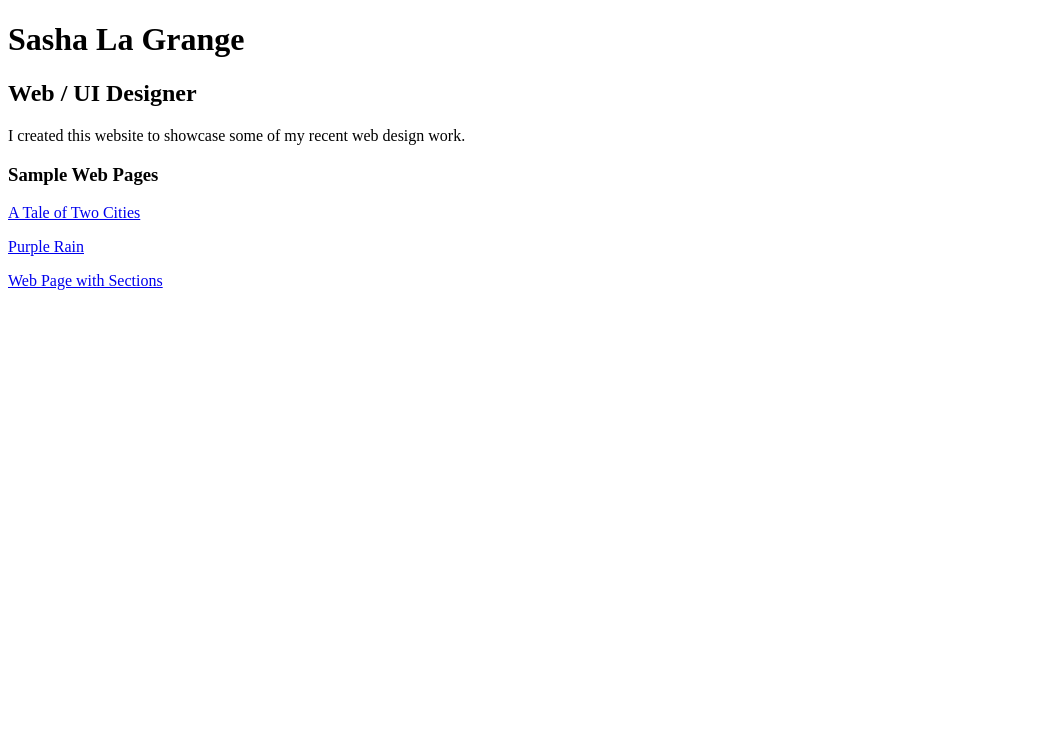
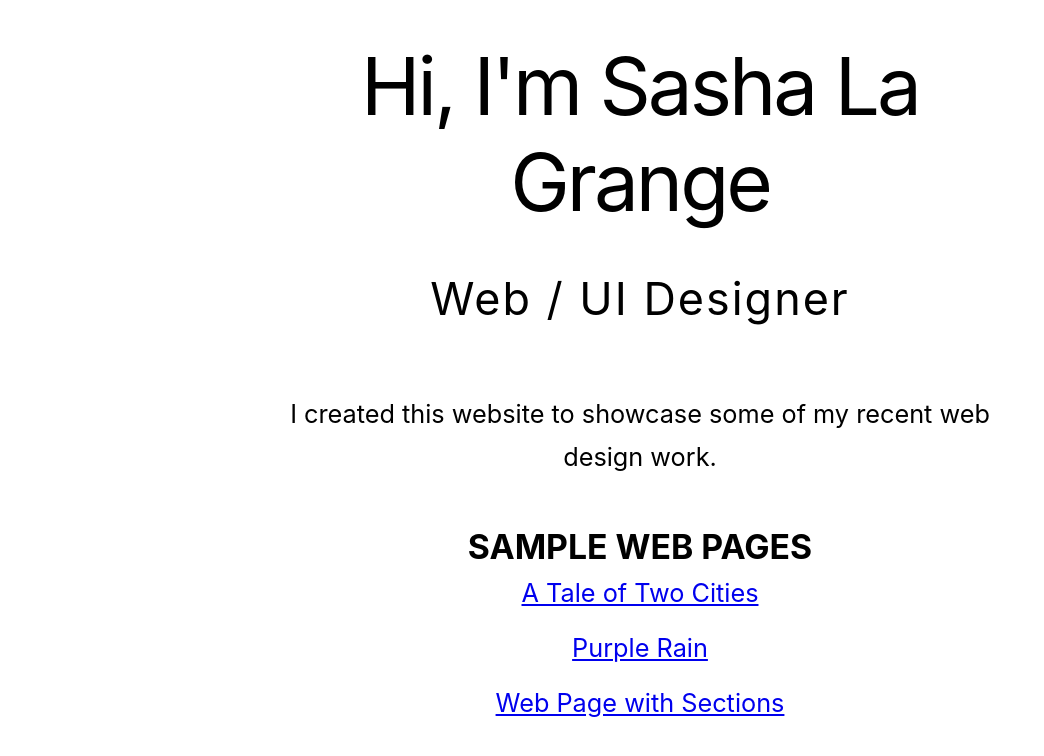
Before and after one commit to sashalagrange/sashalagrange.github.io, a plain HTML site: page index.html in a window 1280 px wide. Shown: the whole page, without its empty margins (0-1044 px from the left). Drawn offline with Linux system fonts and the light colour scheme.

Commit message:
Add files via upload

```diff
--- /dev/null
+++ b/assets/css/global.css
@@ -0,0 +1,130 @@
+/*  ============= WEB BROWSER RESETS ============ */
+* { margin: 0; padding: 0; border: none }
+*, *::before, *::after { box-sizing: border-box }
+html { height: 100%; font-size: 100%; font: inherit; vertical-align: baseline;
+scroll-behavior: smooth; scroll-padding-top: 20px }
+body { line-height: 1.5; min-height: 100vh }
+img { width: 100%; height: auto }
+@media (max-width: 767px ) { body { text-rendering: optimizeSpeed } }
+@media (min-width: 768px ) { body { text-rendering: optimizeLegibility } }
+
+
+/* ============ CUSTOM PROPERTIES ============  */
+
+:root {
+
+    /* Alternatives to default sans-serif font */
+    --font-sans: -apple-system, system-ui, BlinkMacSystemFont, Segoe UI, Roboto, Helvetica Neue, Fira Sans, Ubuntu, Oxygen, Oxygen Sans, Cantarell, Droid Sans, Apple Color Emoji, Segoe UI Emoji, Segoe UI Emoji, Segoe UI Symbol, Lucida Grande, Helvetica, Arial, sans-serif;
+
+     /* Alternatives to default serif font */
+    --font-serif: Cambria, "Hoefler Text", Utopia, "Liberation Serif", "Nimbus Roman No9 L Regular", Times, "Times New Roman", serif;
+
+     /* Alternatives to default monospace font */
+    --font-monospace: Menlo, Monaco, Consolas, "Liberation Mono", "Courier New", monospace;
+
+    /* Fluid font size scale */
+    --fs-sm: clamp(0.8rem, 0.17vi + 0.76rem, 0.89rem);
+    --fs-base: clamp(1rem, 0.34vi + 0.91rem, 1.19rem);
+    --fs-md: clamp(1.25rem, 0.61vi + 1.1rem, 1.58rem);
+    --fs-lg: clamp(1.56rem, 1vi + 1.31rem, 2.11rem);
+    --fs-xl: clamp(1.95rem, 1.56vi + 1.56rem, 2.81rem);
+    --fs-xxl: clamp(2.44rem, 2.38vi + 1.85rem, 3.75rem);
+    --fs-xxxl: clamp(3.05rem, 3.54vi + 2.17rem, 5rem);
+
+}
+
+/*  ============== LAYOUT FOR CONTENT CONTAINERS ================= */
+
+nav, header, section, footer { position: relative; display: block }
+header, section, footer { margin-left: auto; margin-right: auto; overflow: hidden }
+/* Under last content item, zero the bottom margin */
+section > *:last-child { margin-bottom: 0 !important }
+
+/*  ====================== HEADER ======================== */
+
+/* Padding around content: laptops / desktops  */
+@media (min-width: 768px) {
+    header {
+        padding-top: 3%;
+        padding-right: 20%;
+        padding-bottom: 0%;
+        padding-left: 20%
+    }
+}
+
+/* Padding around content: mobiles */
+@media (max-width: 767px) {
+    header {
+        padding-top: 5%;
+        padding-right: 5%;
+        padding-bottom: 0%;
+        padding-left: 5%
+    }
+}
+
+/*  ====================== SECTIONS ======================== */
+
+/* Padding around content: laptops / desktops */
+@media (min-width: 768px) {
+    section {
+        padding-top: 4%;
+        padding-right: 20%;
+        padding-bottom: 4%;
+        padding-left: 20%
+    }
+}
+
+/* Padding around content: mobiles */
+@media (max-width: 767px) {
+    section {
+        padding-left: 5%;
+        padding-right: 5%;
+        padding-bottom: 5%;
+        padding-left: 5% }
+}
+
+/* Maximum width of any section */
+section { max-width: 1920px }
+/* Maximum width for contents of any section */
+section > * { max-width: 1600px }
+
+/* When content width < viewport width, equalise spacing at left and right */
+section > * { max-width: 1600px; margin-left: auto; margin-right: auto }
+
+/* ============= TYPOGRAPHY ============ */
+
+body {
+    font-family: var(--font-sans);
+    text-align: center;
+}
+
+h1 {
+    font-size: var(--fs-xxxl);
+    line-height: 1.2;
+    text-align: center;
+    font-weight: normal;
+    letter-spacing: -3px;
+}
+
+h2 {
+    font-size: var(--fs-xl);
+    line-height: 1.2;
+    margin-top: 42px;
+    margin-bottom: 16px;
+    font-weight: normal;
+    letter-spacing: 2px;
+}
+
+h3 {
+    font-size: var(--fs-lg);
+    margin-top: 48px;
+    margin-bottom: 4px;
+    line-height: 1.2;
+    text-transform: uppercase;
+}
+
+p {
+	font-size: var(--fs-md);
+    line-height: 1.7;
+	margin-bottom: 12px;
+}
--- /dev/null
+++ b/exercises/assets/css/style-1.css
@@ -0,0 +1,108 @@
+/*  ============= WEB BROWSER RESETS ============ */
+* { margin: 0; padding: 0; border: none }
+*, *::before, *::after { box-sizing: border-box }
+html { height: 100%; font-size: 100%; font: inherit; vertical-align: baseline;
+scroll-behavior: smooth; scroll-padding-top: 20px }
+body { line-height: 1.5; min-height: 100vh }
+img { width: 100%; height: auto }
+@media (max-width: 767px ) { body { text-rendering: optimizeSpeed } }
+@media (min-width: 768px ) { body { text-rendering: optimizeLegibility } }
+
+
+/* ============ CUSTOM PROPERTIES ============  */
+
+:root {
+
+    /* Alternatives to default sans-serif font */
+    --font-sans: -apple-system, system-ui, BlinkMacSystemFont, Segoe UI, Roboto, Helvetica Neue, Fira Sans, Ubuntu, Oxygen, Oxygen Sans, Cantarell, Droid Sans, Apple Color Emoji, Segoe UI Emoji, Segoe UI Emoji, Segoe UI Symbol, Lucida Grande, Helvetica, Arial, sans-serif;
+
+     /* Alternatives to default serif font */
+    --font-serif: Cambria, "Hoefler Text", Utopia, "Liberation Serif", "Nimbus Roman No9 L Regular", Times, "Times New Roman", serif;
+
+     /* Alternatives to default monospace font */
+    --font-monospace: Menlo, Monaco, Consolas, "Liberation Mono", "Courier New", monospace;
+
+    /* Fluid font size scale */
+    --fs-sm: clamp(0.8rem, 0.17vi + 0.76rem, 0.89rem);
+    --fs-base: clamp(1rem, 0.34vi + 0.91rem, 1.19rem);
+    --fs-md: clamp(1.25rem, 0.61vi + 1.1rem, 1.58rem);
+    --fs-lg: clamp(1.56rem, 1vi + 1.31rem, 2.11rem);
+    --fs-xl: clamp(1.95rem, 1.56vi + 1.56rem, 2.81rem);
+    --fs-xxl: clamp(2.44rem, 2.38vi + 1.85rem, 3.75rem);
+    --fs-xxxl: clamp(3.05rem, 3.54vi + 2.17rem, 5rem);
+
+}
+
+/*  ============== LAYOUT FOR CONTENT CONTAINERS ================= */
+
+nav, header, section, footer { position: relative; display: block }
+header, section, footer { margin-left: auto; margin-right: auto; overflow: hidden }
+/* Under last content item, zero the bottom margin */
+section > *:last-child { margin-bottom: 0 !important }
+
+/*  ====================== HEADER ======================== */
+
+/* Padding around content: laptops / desktops  */
+@media (min-width: 768px) {
+    header { padding: 3% 20% 0 20% };
+}
+
+/* Padding around content: mobiles */
+@media (max-width: 767px) {
+    header { padding: 5% 5% 0 5% };
+}
+
+/*  ====================== SECTIONS ======================== */
+
+/* Padding around content: laptops / desktops */
+@media (min-width: 768px) {
+    section { padding: 4% 20% };
+}
+
+/* Padding around content: mobiles */
+@media (max-width: 767px) {
+    section { padding: 5% };
+}
+
+/* Maximum width of any section */
+section { max-width: 1920px }
+/* Maximum width for contents of any section */
+section > * { max-width: 1600px }
+
+/* When content width < viewport width, equalise spacing at left and right */
+section > * { max-width: 1600px; margin-left: auto; margin-right: auto }
+
+/* ============= TYPOGRAPHY ============ */
+
+h1 {
+    font-size: calc(var(--fs-xxxl) * 1.3);
+    line-height: 1.2;
+    font-family: var(--font-serif);
+    font-weight: normal;
+    text-align: center;
+    letter-spacing: -3px;
+}
+
+h2 {
+    font-size: var(--fs-xl);
+    line-height: 1.2;
+    margin-top: 42px;
+    margin-bottom: 16px;
+    font-family: var(--font-serif);
+    letter-spacing: -1px;
+}
+
+h3 {
+    font-size: var(--fs-lg);
+    margin-top: 48px;
+    margin-bottom: 4px;
+    line-height: 1.2;
+    font-family: var(--font-serif);
+}
+
+p {
+	font-size: var(--fs-base);
+    line-height: 1.7;
+	margin-bottom: 12px;
+    font-family: var(--font-sans);
+}
--- /dev/null
+++ b/exercises/assets/css/style-2.css
@@ -0,0 +1,122 @@
+/*  ============= WEB BROWSER RESETS ============ */
+* { margin: 0; padding: 0; border: none }
+*, *::before, *::after { box-sizing: border-box }
+html { height: 100%; font-size: 100%; font: inherit; vertical-align: baseline;
+scroll-behavior: smooth; scroll-padding-top: 20px }
+body { line-height: 1.5; min-height: 100vh }
+img { width: 100%; height: auto }
+@media (max-width: 767px ) { body { text-rendering: optimizeSpeed } }
+@media (min-width: 768px ) { body { text-rendering: optimizeLegibility } }
+
+
+/* ============ CUSTOM PROPERTIES ============  */
+
+:root {
+
+    /* Alternatives to default sans-serif font */
+    --font-sans: -apple-system, system-ui, BlinkMacSystemFont, Segoe UI, Roboto, Helvetica Neue, Fira Sans, Ubuntu, Oxygen, Oxygen Sans, Cantarell, Droid Sans, Apple Color Emoji, Segoe UI Emoji, Segoe UI Emoji, Segoe UI Symbol, Lucida Grande, Helvetica, Arial, sans-serif;
+
+     /* Alternatives to default serif font */
+    --font-serif: Cambria, "Hoefler Text", Utopia, "Liberation Serif", "Nimbus Roman No9 L Regular", Times, "Times New Roman", serif;
+
+     /* Alternatives to default monospace font */
+    --font-monospace: Menlo, Monaco, Consolas, "Liberation Mono", "Courier New", monospace;
+
+    /* Fluid font size scale */
+    --fs-sm: clamp(0.8rem, 0.17vi + 0.76rem, 0.89rem);
+    --fs-base: clamp(1rem, 0.34vi + 0.91rem, 1.19rem);
+    --fs-md: clamp(1.25rem, 0.61vi + 1.1rem, 1.58rem);
+    --fs-lg: clamp(1.56rem, 1vi + 1.31rem, 2.11rem);
+    --fs-xl: clamp(1.95rem, 1.56vi + 1.56rem, 2.81rem);
+    --fs-xxl: clamp(2.44rem, 2.38vi + 1.85rem, 3.75rem);
+    --fs-xxxl: clamp(3.05rem, 3.54vi + 2.17rem, 5rem);
+}
+
+/*  ============== LAYOUT FOR CONTENT CONTAINERS ================= */
+
+nav, header, section, footer { position: relative; display: block }
+header, section, footer { margin-left: auto; margin-right: auto; overflow: hidden }
+/* Under last content item, zero the bottom margin */
+section > *:last-child { margin-bottom: 0 !important }
+
+/*  ====================== HEADER ======================== */
+
+/* Padding around content: laptops / desktops  */
+@media (min-width: 768px) {
+    header {
+        padding-top: 1%;
+        padding-right: 20%;
+        padding-bottom: 0%;
+        padding-left: 20%
+    }
+}
+
+/* Padding around content: mobiles */
+@media (max-width: 767px) {
+    header {
+        padding-top: 5%;
+        padding-right: 5%;
+        padding-bottom: 0%;
+        padding-left: 5%
+    }
+}
+
+
+/*  ====================== SECTIONS ======================== */
+
+/* Padding around content: laptops / desktops  */
+@media (min-width: 768px) {
+    section {
+        padding-top: 4%;
+        padding-right: 20%;
+        padding-bottom: 4%;
+        padding-left: 20%
+    }
+}
+
+/* Padding around content: mobiles */
+@media (max-width: 767px) {
+    section {
+        padding-left: 5%;
+        padding-right: 5%;
+        padding-bottom: 5%;
+        padding-left: 5%
+    }
+}
+
+/* Maximum width of any section */
+section { max-width: 1920px }
+/* Maximum width for contents of any section */
+section > * { max-width: 1600px }
+
+/* When content width < viewport width, equalise spacing at left and right */
+section > * { max-width: 1600px; margin-left: auto; margin-right: auto }
+
+/* ============= TYPOGRAPHY ============ */
+
+h1 {
+    font-size: calc(var(--fs-xxxl) * 1.4);
+    margin-top: 32px;
+    line-height: 1.2;
+    font-family: var(--font-serif);
+    font-weight: normal;
+    text-align: center;
+    letter-spacing: -3px;
+}
+
+h2 {
+    font-size: var(--fs-xl);
+    line-height: 1.2;
+    margin-top: 48px;
+    margin-bottom: 6px;
+    font-family: var(--font-serif);
+    letter-spacing: -1px;
+    text-transform: uppercase;
+}
+
+p {
+	font-size: var(--fs-base);
+    line-height: 1.7;
+	margin-bottom: 12px;
+    font-family: var(--font-sans);
+}
--- /dev/null
+++ b/exercises/assets/css/style-3.css
@@ -0,0 +1,118 @@
+/*  ============= WEB BROWSER RESETS ============ */
+* { margin: 0; padding: 0; border: none }
+*, *::before, *::after { box-sizing: border-box }
+html { height: 100%; font-size: 100%; font: inherit; vertical-align: baseline;
+scroll-behavior: smooth; scroll-padding-top: 20px }
+body { line-height: 1.5; min-height: 100vh }
+img { width: 100%; height: auto }
+@media (max-width: 767px ) { body { text-rendering: optimizeSpeed } }
+@media (min-width: 768px ) { body { text-rendering: optimizeLegibility } }
+
+
+/* ============ CUSTOM PROPERTIES ============  */
+
+:root {
+
+    /* Alternatives to default sans-serif font */
+    --font-sans: -apple-system, system-ui, BlinkMacSystemFont, Segoe UI, Roboto, Helvetica Neue, Fira Sans, Ubuntu, Oxygen, Oxygen Sans, Cantarell, Droid Sans, Apple Color Emoji, Segoe UI Emoji, Segoe UI Emoji, Segoe UI Symbol, Lucida Grande, Helvetica, Arial, sans-serif;
+
+     /* Alternatives to default serif font */
+    --font-serif: Cambria, "Hoefler Text", Utopia, "Liberation Serif", "Nimbus Roman No9 L Regular", Times, "Times New Roman", serif;
+
+     /* Alternatives to default monospace font */
+    --font-monospace: Menlo, Monaco, Consolas, "Liberation Mono", "Courier New", monospace;
+
+    /* Fluid font SIZE scale */
+    --fs-sm: clamp(0.8rem, 0.17vi + 0.76rem, 0.89rem);
+    --fs-base: clamp(1rem, 0.34vi + 0.91rem, 1.19rem);
+    --fs-md: clamp(1.25rem, 0.61vi + 1.1rem, 1.58rem);
+    --fs-lg: clamp(1.56rem, 1vi + 1.31rem, 2.11rem);
+    --fs-xl: clamp(1.95rem, 1.56vi + 1.56rem, 2.81rem);
+    --fs-xxl: clamp(2.44rem, 2.38vi + 1.85rem, 3.75rem);
+    --fs-xxxl: clamp(3.05rem, 3.54vi + 2.17rem, 5rem);
+}
+
+/*  ============== LAYOUT FOR CONTENT CONTAINERS ================= */
+nav, header, section, footer { position: relative; display: block }
+header, section, footer { margin-left: auto; margin-right: auto; overflow: hidden }
+/* Under last content item, zero the bottom margin */
+section > *:last-child { margin-bottom: 0 !important }
+
+/*  ====================== HEADER ======================== */
+/* Padding around content: laptops / desktops  */
+@media (min-width: 768px) {
+    header {
+        padding-top: 2%;
+        padding-right: 20%;
+        padding-bottom: 5%;
+        padding-left: 20%
+    }
+}
+
+/* Padding around content: mobiles */
+@media (max-width: 767px) {
+    header {
+        padding-top: 5%;
+        padding-right: 5%;
+        padding-bottom: 0%;
+        padding-left: 5%
+    }
+}
+/*  ====================== SECTIONS ======================== */
+
+/* Padding around content: laptops / desktops  */
+@media (min-width: 768px) {
+    section {
+        padding-top: 3%;
+        padding-right: 20%;
+        padding-bottom: 3%;
+        padding-left: 20%
+    }
+}
+
+/* Padding around content: mobiles */
+@media (max-width: 767px) {
+    section {
+        padding-left: 5%;
+        padding-right: 5%;
+        padding-bottom: 5%;
+        padding-left: 5%
+    }
+}
+
+/* Maximum width of any section */
+section { max-width: 1920px }
+/* Maximum width for contents of any section */
+section > * { max-width: 1600px }
+
+/* When content width < viewport width, equalise spacing at left and right */
+section > * { max-width: 1600px; margin-left: auto; margin-right: auto }
+
+/* ============= TYPOGRAPHY ============ */
+
+body { font-family: var(--font-serif) }
+
+h1 {
+    font-size: var(--fs-xxxl);
+    margin-top: 32px;
+    margin-bottom: 16px;
+    line-height: 1.2;
+}
+
+h2 {
+    font-size: var(--fs-xl);
+    line-height: 1.2;
+    margin-bottom: 6px;
+}
+
+/* Applies only to h2 tag inside the header */
+header h2 { font-weight: normal; font-style: italic; }
+
+/* Applies only to h2 tags inside the sections*/
+section h2 { letter-spacing: -1px; }
+
+p {
+	font-size: var(--fs-md);
+    line-height: 1.7;
+	margin-bottom: 12px;
+}
--- a/index.html
+++ b/index.html
@@ -5,12 +5,13 @@
     <meta name="viewport" content="width=device-width, initial-scale=1.0">
     <title>Sasha La Grange | Web and Digital Developer</title>
     <meta name="description" content="Hi I'm Sasha, a UI & UX designer based in Offaly focusing on Mobile and Responsive Web Design, and eCommerce Websites">
+    <link rel="stylesheet" href="assets/css/global.css">
 </head>
 
 
 <body>
     <header>
-        <h1>Sasha La Grange</h1>
+        <h1>Hi, I'm Sasha La Grange</h1>
         <h2>Web / UI Designer</h2>
     </header>
 
```
Also changed, not shown: exercises/page-1.html (+1 -0 lines), exercises/page-2.html (+1 -0 lines), exercises/page-3.html (+1 -1 lines).
